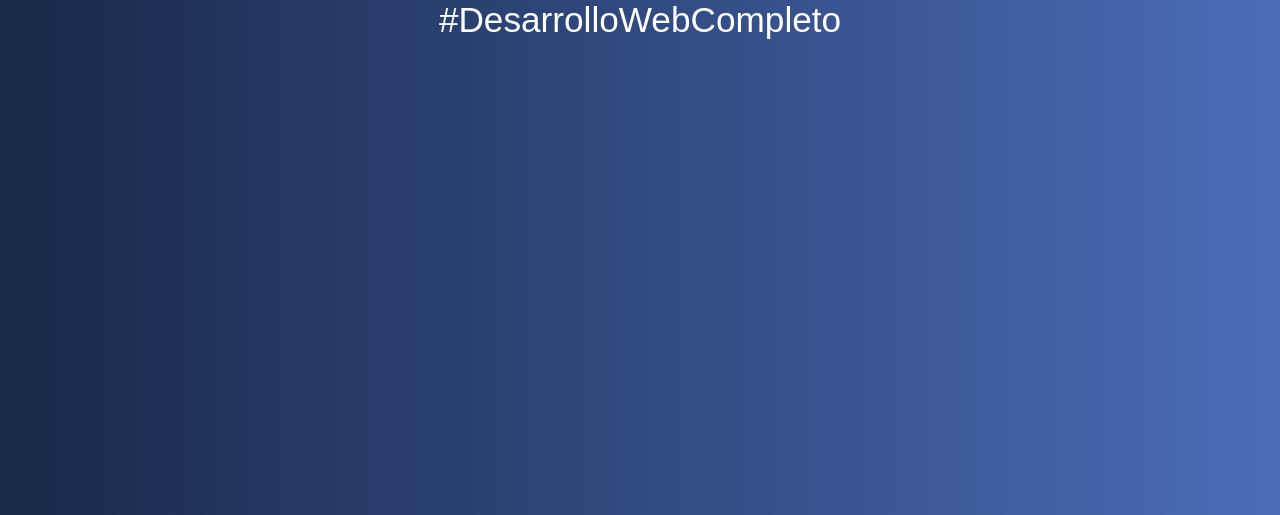
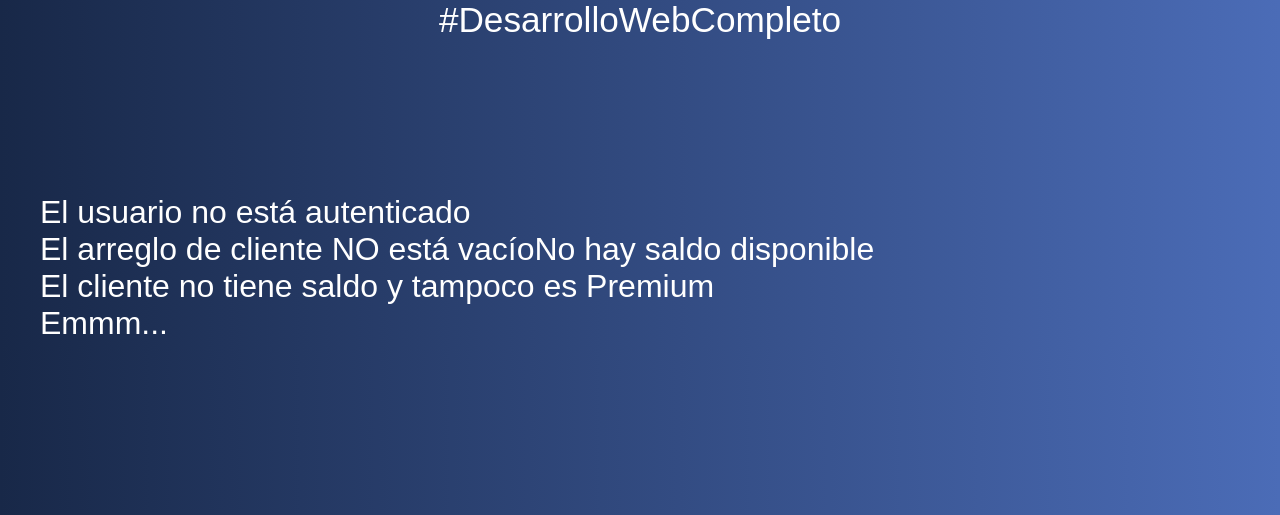
Before and after one commit to Moises-H29/php-project, a PHP site: page /12-condicionales.php in a window 1280 px wide. Shown: the part 285-800 px from the top of the page. Run offline with PHP 8.4, Linux system fonts and the light colour scheme.

Commit message:
Condicionales PHP

```diff
--- a/12-condicionales.php
+++ b/12-condicionales.php
@@ -1,6 +1,69 @@
 <?php include 'includes/header.php';
 
 
+$autenticado = false;
+$admin = true;
+
+if($autenticado && $admin){
+    echo "El usuario está autenticado correctamente";
+} else{
+    echo "El usuario no está autenticado";
+}
+
+// If anidados...
+
+echo "<br>";
+
+$cliente = [
+    'nombre' => "Moises",
+    'saldo' => 0,
+    'informacion' => [
+        "tipo" => 'Regular'
+    ]
+];
+
+if( !empty($cliente) ){
+    echo "El arreglo de cliente NO está vacío";
+
+    if($cliente['saldo'] > 0){
+        echo "El cliente tiene saldo disponible";
+    } else {
+        echo "No hay saldo disponible";
+    }
+
+}
+
+
+// else-if
+
+echo "<br>";
+
+if($cliente['saldo']>0){
+    echo "El cliente tiene saldo";
+} else if($cliente['informacion']['tipo'] === 'Premium'){
+    echo "El cliente es Premium";
+} else {
+    echo "El cliente no tiene saldo y tampoco es Premium";
+}
+
+// Switch
+echo "<br>";
+$tecnologia = 'HTML';
+
+switch($tecnologia){
+    case 'PHP':
+        echo "PHP un excelente lenguaje de programación";
+        break;
+    case 'JavaScript':
+        echo "Genial, el lenguaje de la web";
+        break;
+    case 'HTML':
+        echo 'Emmm...';
+        break;
+    default:
+        echo 'Ese lenguaje no lo tengo definido';
+        break;
+}
 
 
 
```
